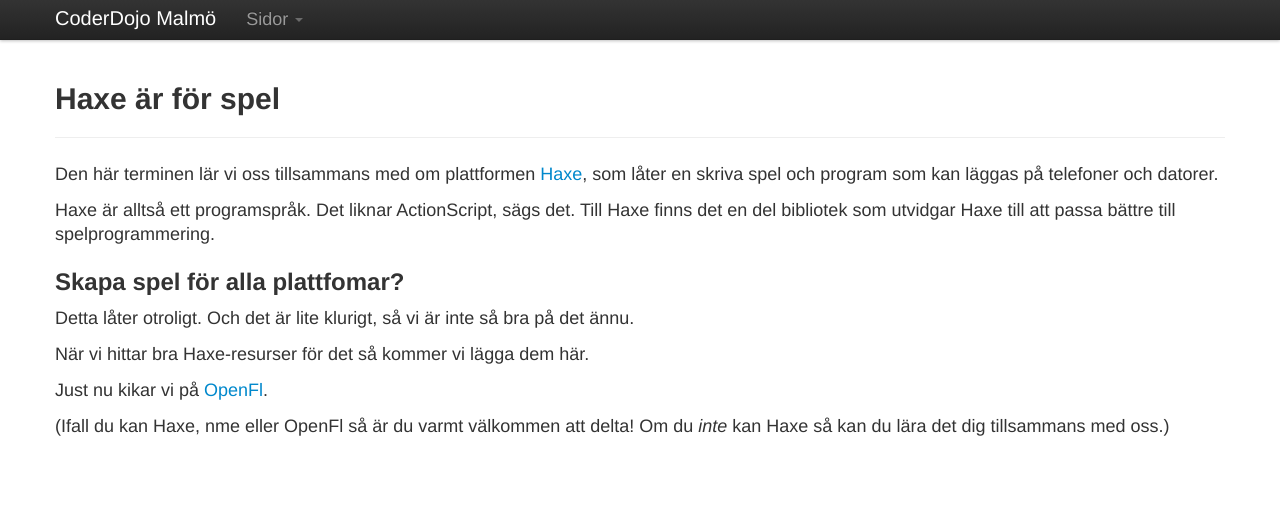
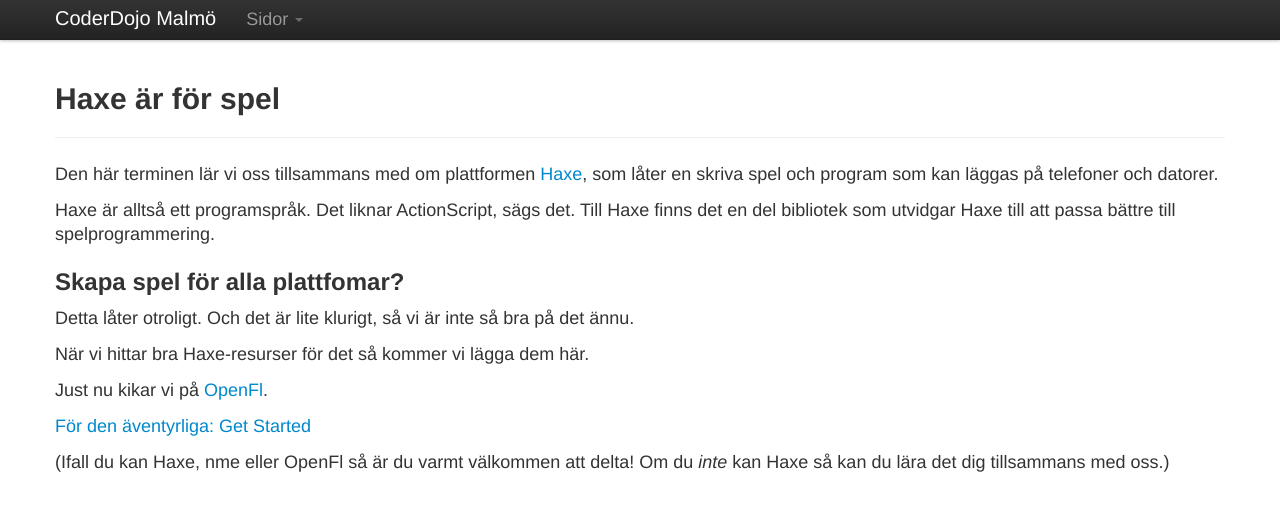
Before and after one commit to coderdojo-malmo/coderdojo-malmo.github.com, a Jekyll site: the page built from haxe.md, in a window 1280 px wide. Shown: the top 511 px of the page. Built offline with Jekyll 4.4.1, drawn with Linux system fonts in a browser that asks for light colours.

Commit message:
Add Get Started page about openfl

```diff
--- a/haxe.md
+++ b/haxe.md
@@ -20,5 +20,7 @@
 
 Just nu kikar vi på <a href="http://www.openfl.org/">OpenFl</a>.
 
+[För den äventyrliga: Get Started](https://github.com/openfl/openfl/wiki/Get-Started)
+
 (Ifall du kan Haxe, nme eller OpenFl så är du varmt välkommen att delta!
 Om du <em>inte</em> kan Haxe så kan du lära det dig tillsammans med oss.)
```
